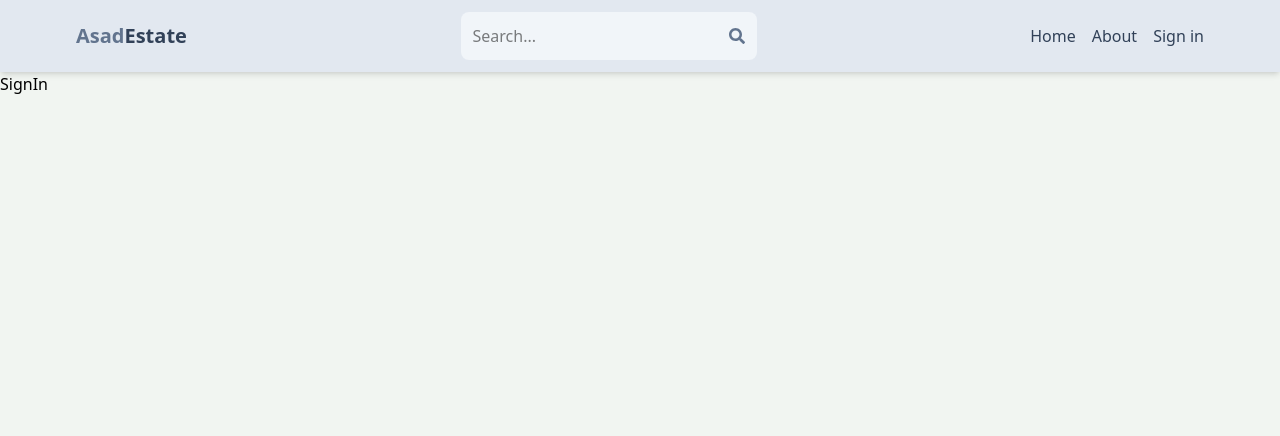
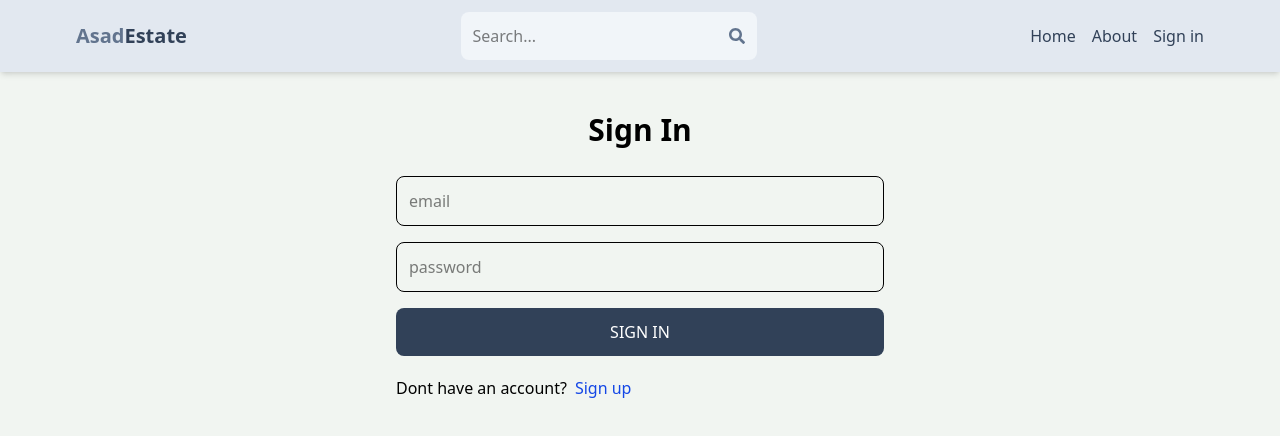
Before and after one commit to assaaddd/first-project, a React (Vite) app in the folder client/: page /sign-in in a window 1280 px wide. Shown: the top 436 px of the page. Built offline with nearby package versions, Linux system fonts and the light colour scheme.

Commit message:
complete sign in functionality

```diff
--- a/client/src/pages/SignIn.jsx
+++ b/client/src/pages/SignIn.jsx
@@ -1,9 +1,65 @@
-import React from 'react'
+import { useState } from 'react';
+import { Link, useNavigate } from 'react-router-dom';
 
 export default function SignIn() {
+  const navigate = useNavigate();
+  const [formData, setFormData] = useState({});
+  const [error, setError] = useState(null);
+  const [loading, setLoading] = useState(false);
+
+  const handleChange = (e) => {
+    setFormData(
+      {
+        ...formData,
+        [e.target.id]: e.target.value,
+      }
+    )
+  };
+  const handleSubmit = async (e) => {
+    e.preventDefault();
+    try {
+      setLoading(true);
+      const res = await fetch('/api/auth/signin', {
+        method: 'POST',
+        headers: {
+          'Content-Type': 'application/json'
+        },
+        body: JSON.stringify(formData),
+      });
+      const data = await res.json();
+      if (data.success === false) {
+        setError(data.message);
+        setLoading(false);
+        return
+      }
+      setLoading(false);
+      setError(null);
+      navigate('/');
+    } catch (error) {
+      setLoading(false);
+      setError(error.message);
+    }
+
+  }
   return (
-    <div>
-      SignIn
+    <div className='p-3 max-w-lg mx-auto'>
+      <h1 className='text-3xl text-center font-semibold my-7'>Sign In</h1>
+      <form onSubmit={handleSubmit} className='flex flex-col gap-4'>
+        <input type="email" placeholder='email' className='border p-3 rounded-lg' name="" id="email" onChange={handleChange} />
+        <input type="password" placeholder='password' className='border p-3 rounded-lg' name="" id="password" onChange={handleChange} />
+        <button disabled={loading} className='bg-slate-700 text-white p-3 rounded-lg uppercase hover:opacity-95 disabled:opacity-50'>
+          {
+            loading ? 'Loading...' : 'Sign In'
+          }
+        </button>
+      </form>
+      <div className='flex gap-2 mt-5'>
+        <p>Dont have an account?</p>
+        <Link to='/sign-up'>
+          <span className='text-blue-700'>Sign up</span>
+        </Link>
+      </div>
+      {error && <p className='text-red-700 mt-5'>{error}</p>}
     </div>
   )
 }
```
